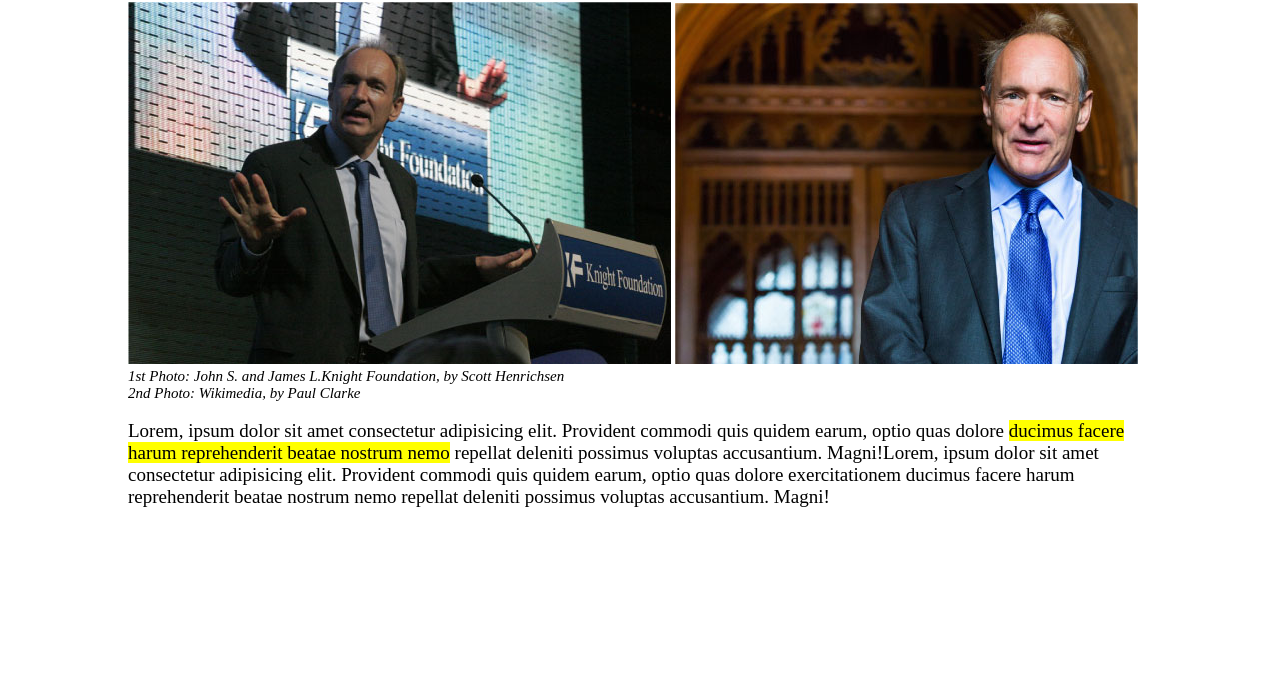
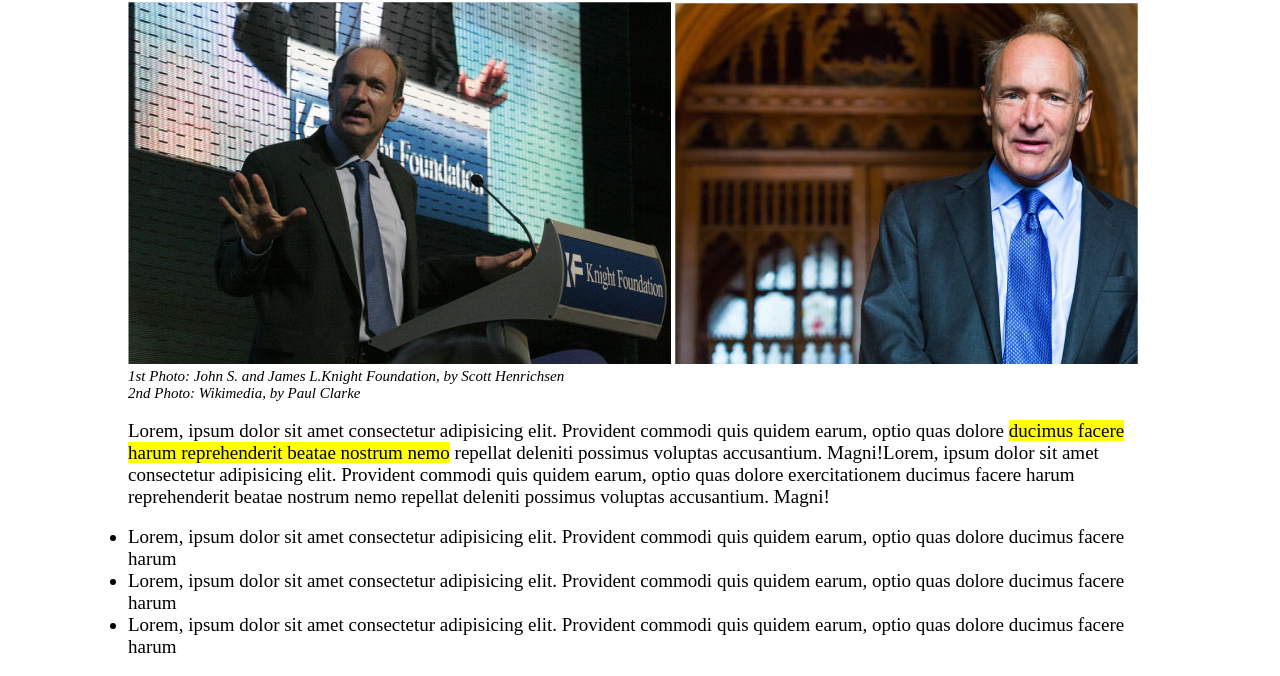
Before and after one commit to Paolo-dev-it/html-css-booleaner, a plain HTML site: page index.html in a window 1280 px wide. Shown: the part 260-936 px from the top of the page. Before the commit the page ends 800 px from the top, so only its background shows below. Drawn offline with Linux system fonts and the light colour scheme.

Commit message:
Aggiunta lista di elenchi

```diff
--- a/assets/css/style.css
+++ b/assets/css/style.css
@@ -49,3 +49,7 @@ main #first-part p {
     font-size: 19px;
     font-weight: 500;
 }
+
+#images-part ul {
+    font-size: 19px;
+}
--- a/index.html
+++ b/index.html
@@ -32,7 +32,18 @@
             exercitationem ducimus facere harum reprehenderit beatae nostrum nemo repellat deleniti possimus voluptas accusantium.
             Magni!</p>
             <br>
-
+            <ul>
+                <li>Lorem, ipsum dolor sit amet consectetur adipisicing elit. Provident commodi quis quidem earum, optio quas dolore ducimus
+                facere harum
+                </li>
+                <li>Lorem, ipsum dolor sit amet consectetur adipisicing elit. Provident commodi quis quidem earum, optio quas dolore ducimus
+                facere harum
+                </li>
+                <li>Lorem, ipsum dolor sit amet consectetur adipisicing elit. Provident commodi quis quidem earum, optio quas dolore ducimus
+                facere harum
+                </li>
+            </ul>
+            <br>
         </section>
         <section></section>
     </main>
```
